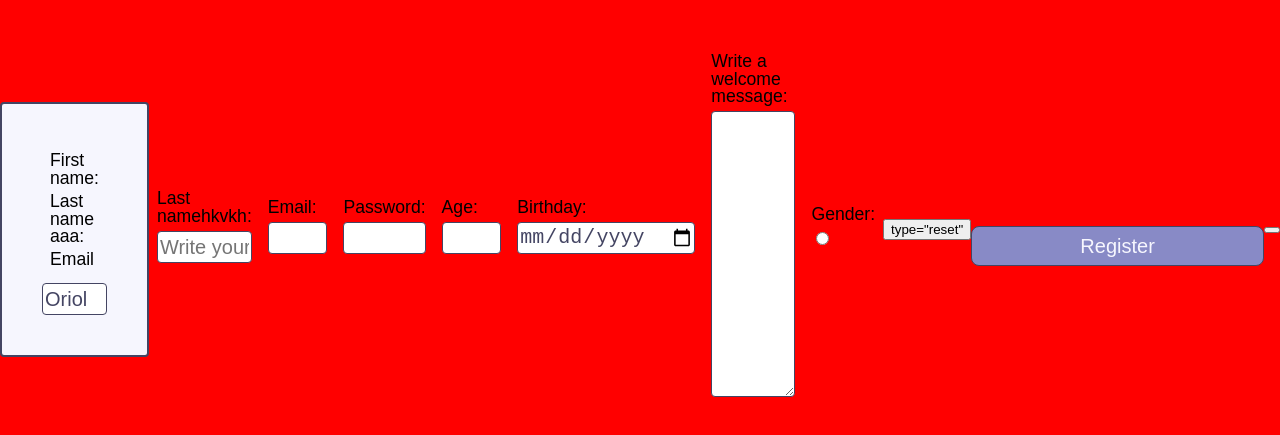
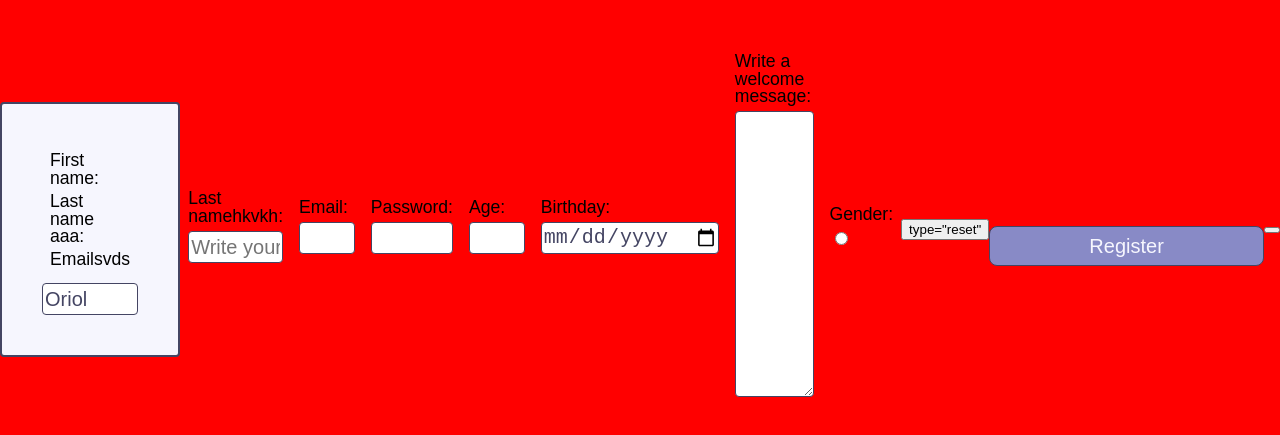
Before and after one commit to carlaramossu/OscarMateoCarla, a plain HTML site: page codebase S08/index.html in a window 1280 px wide. Shown: the part 115-550 px from the top of the page. Drawn offline with Linux system fonts and the light colour scheme.

Commit message:
cambio prueba

```diff
--- a/codebase S08/index.html
+++ b/codebase S08/index.html
@@ -23,7 +23,7 @@
         <label class="form-group">
           <label for="First-name">First name:</label>
           <label for="Last-name">Last name aaa:</label>
-          <label for="email"></label>Email</label>
+          <label for="email"></label>Emailsvds</label>
           <input type="text" id="First-name" name="First-name"
           value="Oriol">
        </div>
```
